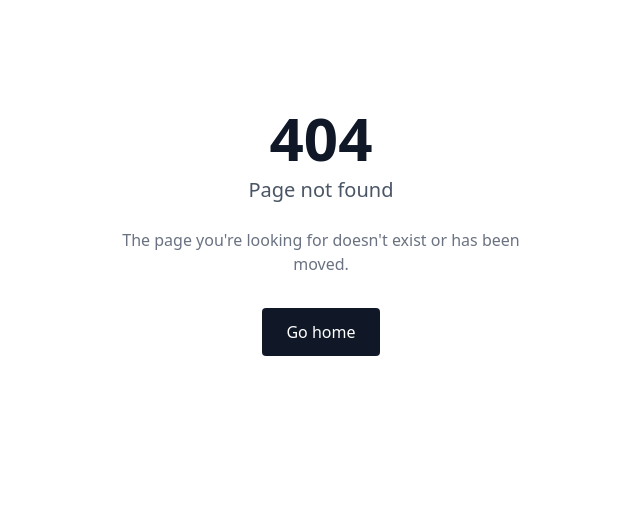
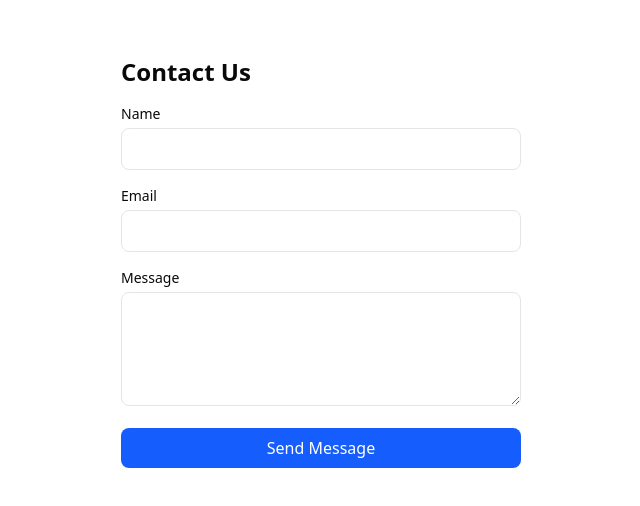
Before and after one commit to Mahdieh-SR/nextjs-foundations, a Next.js app in the folder apps/web/: page /contact in a window 1280 px wide. Before the commit this address had no page. Shown: the top 506 px of the page, without its empty margins (319-959 px from the left). Built offline with nearby package versions, Linux system fonts and the light colour scheme.

Commit message:
feat(core): implement server action contact form with zod validation

```diff
--- a/apps/web/package.json
+++ b/apps/web/package.json
@@ -15,7 +15,7 @@
     "react": "19.2.3",
     "react-dom": "19.2.3",
     "server-only": "^0.0.1",
-    "zod": "^4.0.17"
+    "zod": "^4.3.5"
   },
   "devDependencies": {
     "@tailwindcss/postcss": "^4",
--- /dev/null
+++ b/apps/web/src/app/actions/contact.ts
@@ -0,0 +1,61 @@
+'use server'
+
+import { z } from 'zod'
+
+// Define validation schema
+const contactSchema = z.object({
+  name: z.string().min(2, 'Name must be at least 2 characters'),
+  email: z.string().email('Invalid email address'),
+  message: z.string().min(10, 'Message must be at least 10 characters'),
+})
+
+// Type for form state
+type FormState = {
+  success?: boolean
+  message?: string
+  errors?: {
+    name?: string[]
+    email?: string[]
+    message?: string[]
+  }
+}
+
+export async function submitContactForm(
+  prevState: FormState,
+  formData: FormData
+): Promise<FormState> {
+  // Extract form data
+  const rawData = {
+    name: formData.get('name'),
+    email: formData.get('email'),
+    message: formData.get('message'),
+  }
+
+  // Validate with Zod
+  const validatedFields = contactSchema.safeParse(rawData)
+
+  // Return validation errors if any
+  if (!validatedFields.success) {
+    return {
+      errors: validatedFields.error.flatten().fieldErrors,
+    }
+  }
+
+  // Simulate API call or database operation
+  try {
+    // In production: await db.contacts.create(validatedFields.data)
+    // In production: await sendEmail(validatedFields.data)
+
+    console.log('Contact form submitted:', validatedFields.data)
+
+    return {
+      success: true,
+      message: 'Message sent successfully!',
+    }
+  } catch (error) {
+    console.error('Contact form error:', error)
+    return {
+      message: 'Failed to send message. Please try again.',
+    }
+  }
+}
--- /dev/null
+++ b/apps/web/src/app/contact/page.tsx
@@ -0,0 +1,98 @@
+'use client'
+
+import { useActionState } from 'react'
+import { submitContactForm } from '@/app/actions/contact'
+import { SubmitButton } from '@/app/ui/submit-button'
+
+const initialState = {
+  message: '',
+}
+
+export default function ContactPage() {
+  const [state, formAction, pending] = useActionState(
+    submitContactForm,
+    initialState
+  )
+
+  return (
+    <div className="mx-auto max-w-md p-6">
+      <h1 className="mb-4 text-2xl font-bold">Contact Us</h1>
+
+      <form action={formAction} noValidate className="space-y-4">
+        {/* Name field */}
+        <div>
+          <label htmlFor="name" className="mb-1 block text-sm font-medium">
+            Name
+          </label>
+          <input
+            type="text"
+            id="name"
+            name="name"
+            required
+            className="w-full rounded-md border px-3 py-2"
+          />
+          {state?.errors?.name && (
+            <p className="mt-1 text-sm text-red-600" aria-live="polite">
+              {state.errors.name[0]}
+            </p>
+          )}
+        </div>
+
+        {/* Email field */}
+        <div>
+          <label htmlFor="email" className="mb-1 block text-sm font-medium">
+            Email
+          </label>
+          <input
+            type="email"
+            id="email"
+            name="email"
+            required
+            className="w-full rounded-md border px-3 py-2"
+          />
+          {state?.errors?.email && (
+            <p className="mt-1 text-sm text-red-600" aria-live="polite">
+              {state.errors.email[0]}
+            </p>
+          )}
+        </div>
+
+        {/* Message field */}
+        <div>
+          <label htmlFor="message" className="mb-1 block text-sm font-medium">
+            Message
+          </label>
+          <textarea
+            id="message"
+            name="message"
+            rows={4}
+            required
+            className="w-full rounded-md border px-3 py-2"
+          />
+          {state?.errors?.message && (
+            <p className="mt-1 text-sm text-red-600" aria-live="polite">
+              {state.errors.message[0]}
+            </p>
+          )}
+        </div>
+
+        {/* Success message */}
+        {state?.success && (
+          <p className="font-medium text-green-600" aria-live="polite">
+            {state.message}
+          </p>
+        )}
+
+        {/* Generic error message */}
+        {state?.message && !state?.success && (
+          <p className="text-red-600" aria-live="polite">
+            {state.message}
+          </p>
+        )}
+
+        {/* Submit button with loading state */}
+        <SubmitButton />
+      </form>
+    </div>
+  )
+}
--- /dev/null
+++ b/apps/web/src/app/ui/submit-button.tsx
@@ -0,0 +1,17 @@
+'use client'
+
+import { useFormStatus } from 'react-dom'
+
+export function SubmitButton() {
+  const { pending } = useFormStatus()
+
+  return (
+    <button
+      type="submit"
+      disabled={pending}
+      className="w-full rounded-md bg-blue-600 px-4 py-2 text-white hover:bg-blue-700 disabled:cursor-not-allowed disabled:bg-gray-400"
+    >
+      {pending ? 'Submitting...' : 'Send Message'}
+    </button>
+  )
+}
```
Also changed, not shown: 1 other file (tests, documents, lock files or other folders).
